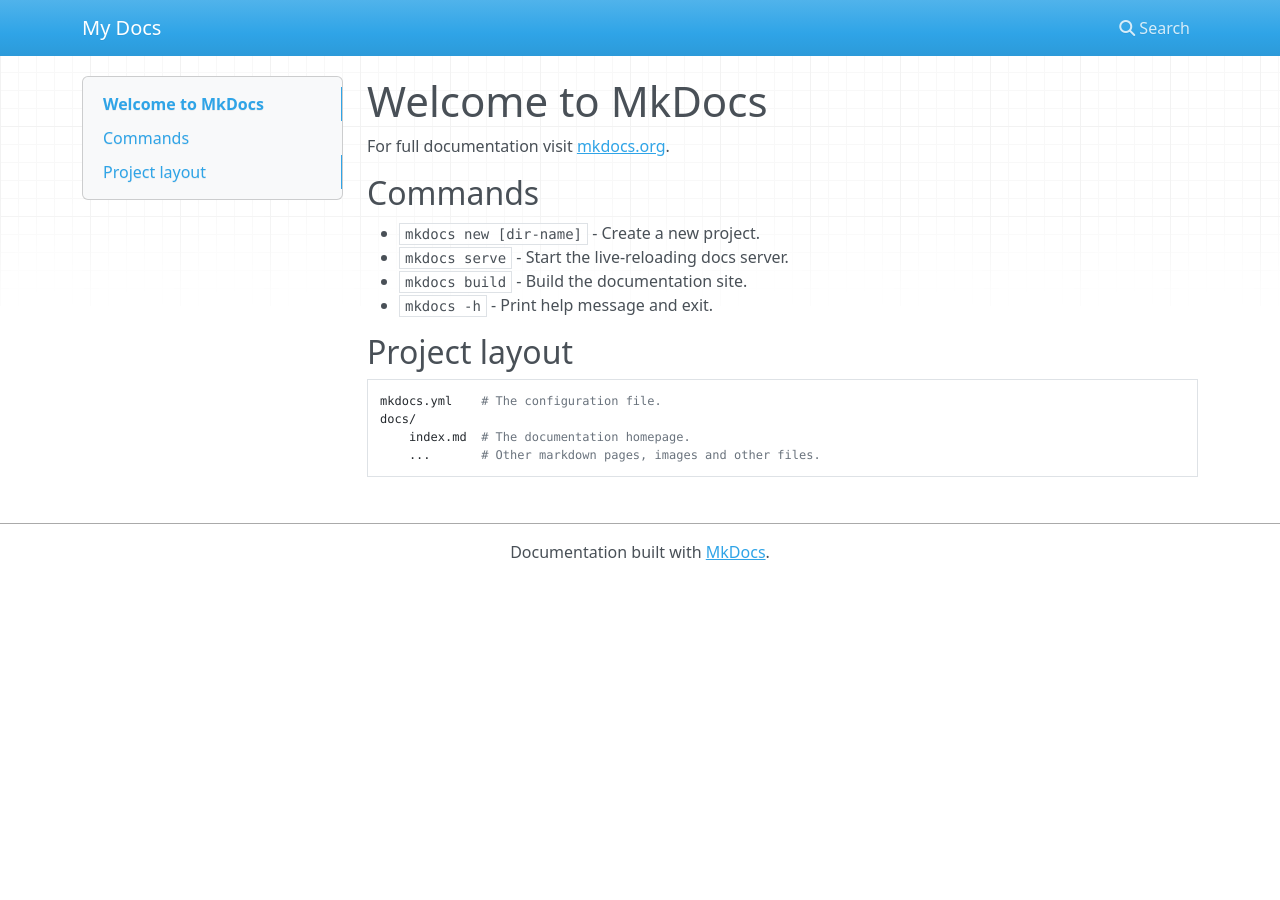
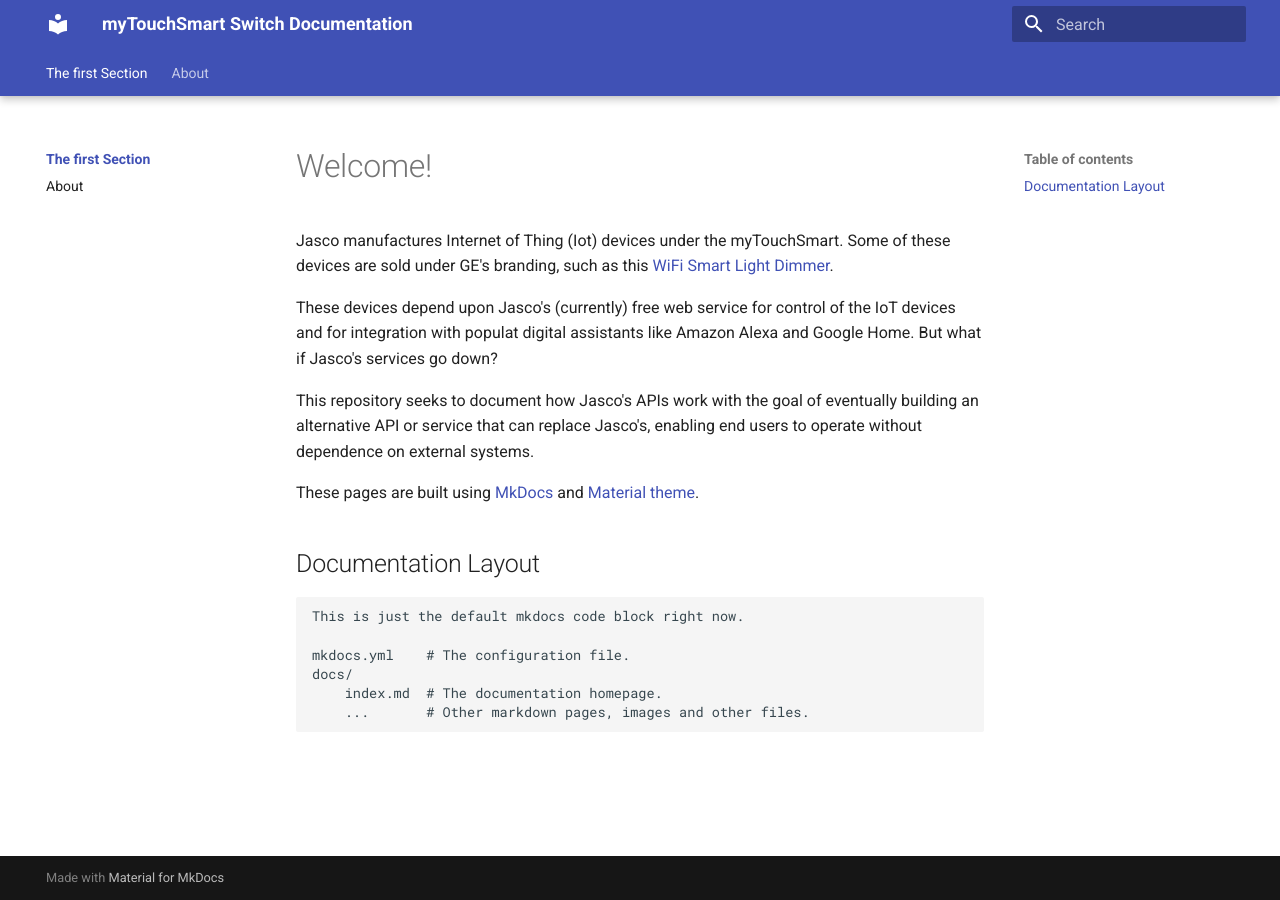
Before and after one commit to EricLauber/myTouchSmart-Switch-Documentation, an MkDocs documentation site: the page built from docs/index.md, in a window 1280 px wide. Built offline with MkDocs 1.6.1 and Material for MkDocs 9.7.7, drawn with Linux system fonts in a browser that asks for light colours; nearby versions of some CDN libraries.

Commit message:
Starting to learn mkdocs a bit more.

```diff
--- a/docs/index.md
+++ b/docs/index.md
@@ -1,15 +1,16 @@
-# Welcome to MkDocs
+# Welcome!
 
-For full documentation visit [mkdocs.org](https://www.mkdocs.org).
+Jasco manufactures Internet of Thing (Iot) devices under the myTouchSmart. Some of these devices are sold under GE's branding, such as this [WiFi Smart Light Dimmer](https://www.amazon.com/myTouchSmart-40794-Assistant-Neutral-Required/dp/B07SZHD9GF?th=1).
 
-## Commands
+These devices depend upon Jasco's (currently) free web service for control of the IoT devices and for integration with populat digital assistants like Amazon Alexa and Google Home. But what if Jasco's services go down?
 
-* `mkdocs new [dir-name]` - Create a new project.
-* `mkdocs serve` - Start the live-reloading docs server.
-* `mkdocs build` - Build the documentation site.
-* `mkdocs -h` - Print help message and exit.
+This repository seeks to document how Jasco's APIs work with the goal of eventually building an alternative API or service that can replace Jasco's, enabling end users to operate without dependence on external systems.
 
-## Project layout
+These pages are built using [MkDocs](https://www.mkdocs.org/getting-started/) and [Material theme](https://squidfunk.github.io/mkdocs-material/).
+
+## Documentation Layout
+
+    This is just the default mkdocs code block right now.
 
     mkdocs.yml    # The configuration file.
     docs/
--- a/mkdocs.yml
+++ b/mkdocs.yml
@@ -1 +1,20 @@
-site_name: My Docs
+site_name: myTouchSmart Switch Documentation
+
+nav:
+  # - Home: index.md
+  # - About: about.md
+  - The first Section:
+    - index.md
+    - About: about.md
+  - About:
+    - about.md
+
+theme:
+  name: material
+  features:
+    - navigation.tracking
+    - navigation.tabs
+    - navigation.tabs.sticky
+    - navigation.sections
+    - navigation.expand
+    - navigation.indexes
```
Also changed, not shown: docs/about.md (added, +49 -0 lines).
